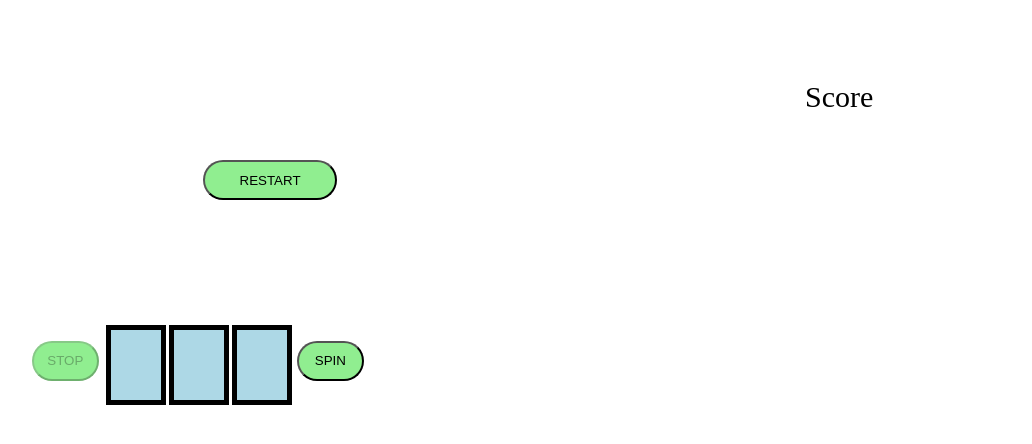
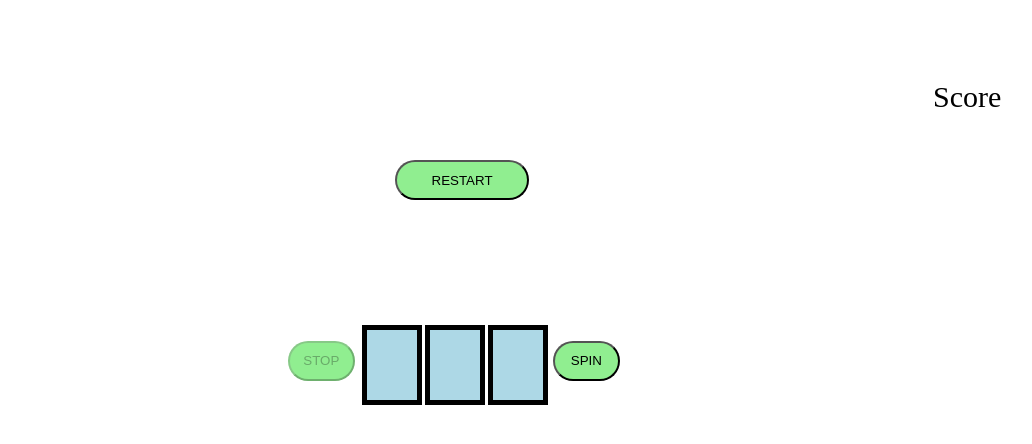
Before and after one commit to RigvedManoj/Old_Github.IO, a plain HTML site: page spider1.html in a window 1280 px wide. Shown: the whole page, without its empty margins (219-1251 px from the left). Drawn offline with Linux system fonts and the light colour scheme.

Commit message:
Add files via upload

```diff
--- a/spider1.html
+++ b/spider1.html
@@ -25,7 +25,7 @@ img
 {
   position:absolute;
   top:10%;
-  left:80%;
+  left:90%;
   font-size: 30px;
 }
 #div2
@@ -42,7 +42,7 @@ img
   margin: 5px;
  position: fixed;
 	top: 40%;
-	left:25%;
+	left:45%;
 }
 #div3
 {background-color: lightblue;
@@ -93,20 +93,20 @@ button
   position: absolute;
     width:10em;
   top:20%;
-  left:33%;
+  left:48%;
 }
 #p5
 {
   position:absolute;
   font-size: 30px;
-  top:80%;
-  left:30%;
+  top:60%;
+  left:45%;
 }
 </style>
 </head>
 <body>
 <div id="div1">Score<p id ="p1"></p></div>
-<div id ="div2">
+<div id ="div2" >
   <img id="p2" src="f0.png"></img>
 <div id ="div3">
   <img id="p3" src="f0.png"></img>
```
Also changed, not shown: arrow.png (added), bow.png (added), bw1.png (added), nature2.png (added), t2.png (added).
